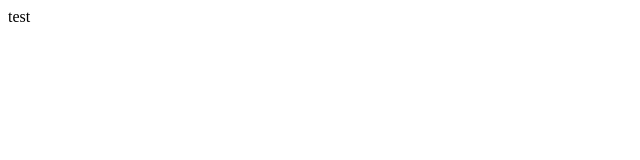
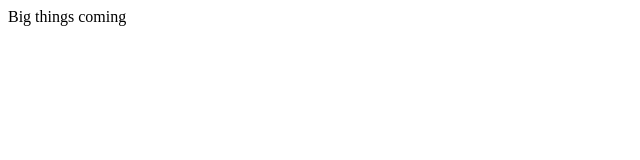
Before and after one commit to bionboy/bionboy.github.io, a plain HTML site: page index.html in a window 1280 px wide. Shown: the whole page, without its empty margins (0-640 px from the left). Drawn offline with Linux system fonts and the light colour scheme.

Commit message:
Update index.html

```diff
--- a/index.html
+++ b/index.html
@@ -1,3 +1,5 @@
 <HTML>
-test
+  <body>
+    Big things coming
+  </body>
 </HMTL>
```
